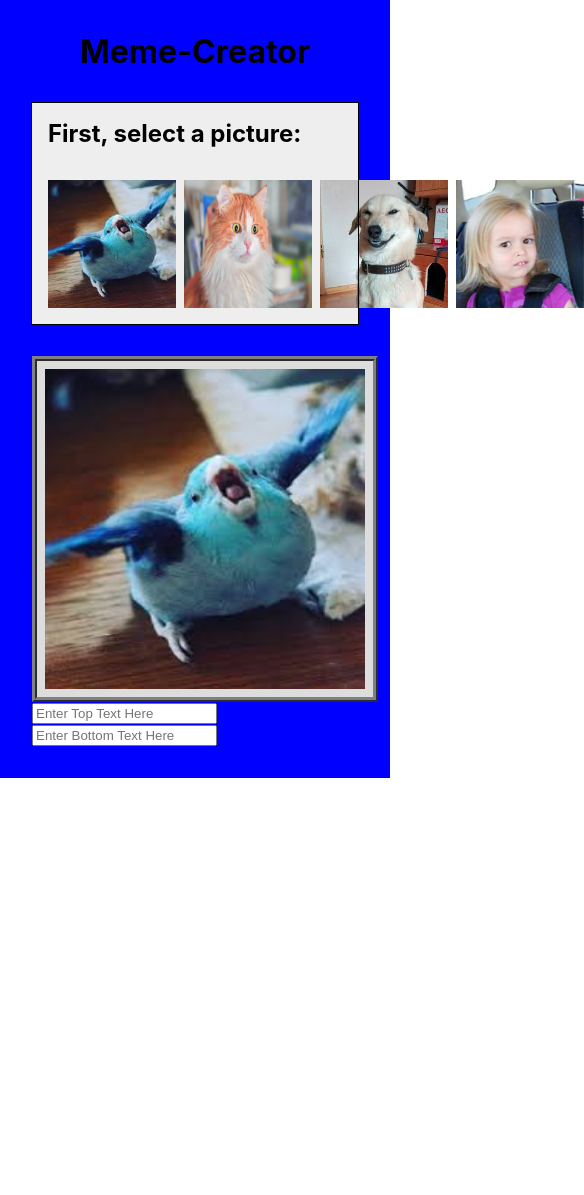
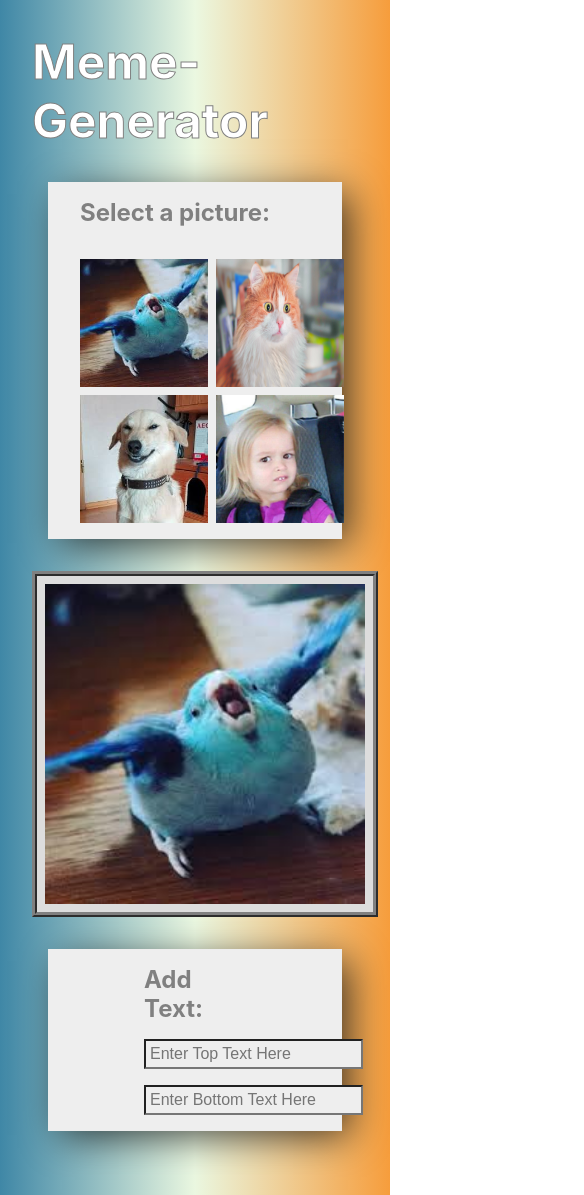
Before and after one commit to JulieStuneck/meme-generator, a React (Create React App) app: page / in a window 390 px wide. Shown: the whole page, 584 px wide, since content can reach past the window. Before the commit the page ends 844 px from the top, so only its background shows below. Built offline with nearby package versions, Linux system fonts and the light colour scheme.

Commit message:
responsive and additional styling

```diff
--- a/src/App.css
+++ b/src/App.css
@@ -1,4 +1,5 @@
 * {
     max-width: 960px;
     margin:auto;
-}
+    background: linear-gradient(#fff, #999);
+  }
--- a/src/ImagePicker.css
+++ b/src/ImagePicker.css
@@ -1,12 +1,21 @@
 .imagePicker {
-    padding: 1em;
-    outline: solid 1px;
+    padding: 1em 2em;
+    background: none;
     background-color: #eee;
-    margin: 2em 0em;
+    margin: 2em 1em;
+    -webkit-box-shadow: 10px 8px 37px -4px rgba(0,0,0,0.75);
+    -moz-box-shadow: 10px 8px 37px -4px rgba(0,0,0,0.75);
+    box-shadow: 10px 8px 37px -4px rgba(0,0,0,0.75);
+}
+
+.imagePicker h2 {
+    background: none;
+    color: gray;
 }
 
 .imageChoices {
     display: grid;
+    background: none;
     grid-gap: .5em;
     grid-template-columns: auto auto auto auto;
     justify-content: space-around;
@@ -17,3 +26,13 @@ img {
     height: 8em;
     width: 8em;
 }
+
+.imageChoices img:focus {
+  border: 2px dashed red;
+}
+
+@media only screen and (max-width: 600px) {
+  .imageChoices {
+    grid-template-columns: auto auto;
+  }
+}
--- a/src/ImagePicker.js
+++ b/src/ImagePicker.js
@@ -5,10 +5,9 @@ import './ImagePicker.css';
 class ImagePicker extends Component {
     render() {
         const { selectImage } = this.props;
-        console.log(selectImage)
         return (
             <div className="imagePicker">
-                <h2>First, select a picture:</h2>
+                <h2>Select a picture:</h2>
                 <div className="imageChoices">
                     <img src="/Images/Bird.jpeg" alt="bird" onClick={selectImage} />
                     <img src="Images/Cat.jpg" alt="cat" onClick={selectImage} />
--- a/src/MemeEditor.css
+++ b/src/MemeEditor.css
@@ -2,6 +2,17 @@
     display: flex;
     flex-direction: column;
     justify-content: space-around;
-    background-color: blue;
+    background: none;
+    background: linear-gradient(0.25turn, #3f87a6, #ebf8e1, #f69d3c);
     padding: 2em;
 }
+
+h1 {
+	font-size: 3rem;
+	background: none;
+	color: gray;
+	  -webkit-text-fill-color: #fff;
+	  -webkit-text-stroke-width: 1px;
+	  -webkit-text-stroke-color: gray;
+
+}
--- a/src/MemeEditor.js
+++ b/src/MemeEditor.js
@@ -29,10 +29,9 @@ class MemeEditor extends Component {
 
 
     render() {
-        // const { defaultImage } = this.state;
         return (
             <div className="container">
-                <h1>Meme-Creator</h1>
+                <h1>Meme-Generator</h1>
                 <ImagePicker className="imagePicker"
                     selectImage={this.selectImage}
                 />
--- a/src/MemePreview.css
+++ b/src/MemePreview.css
@@ -1,5 +1,6 @@
 .memePreview {
     display: flex;
+    background: none;
     justify-content: space-around;
     border: 5px ridge gray;
     background-color: #ddd;
@@ -17,10 +18,14 @@
 
 .textTop {
     position: absolute;
-    top: 1em;
+    top: 1.25em;
+    background: none;
+    font-size: 2rem;
 }
 
 .textBottom {
     position: absolute;
-    bottom: 1em;
+    bottom: 1.25em;
+    background: none;
+    font-size: 2rem;
 }
--- /dev/null
+++ b/src/TextInput.css
@@ -0,0 +1,34 @@
+.textInput {
+    background: none;
+    background-color: #eee;
+	padding: 1em 6em;
+	margin: 2em 1em;
+	-webkit-box-shadow: 10px 8px 37px -4px rgba(0,0,0,0.75);
+-moz-box-shadow: 10px 8px 37px -4px rgba(0,0,0,0.75);
+box-shadow: 10px 8px 37px -4px rgba(0,0,0,0.75);
+}
+
+.textInput h2 {
+    background: none;
+    color: gray;
+}
+
+.inputRow {
+	display: flex;
+	justify-content: space-around;
+	background: none;
+}
+
+input {
+	background: none;
+	background-color: #eee;
+	font-size: 1rem;
+	padding: .25em;
+	margin-top: 1em;
+}
+
+@media only screen and (max-width: 600px) {
+  .inputRow {
+    flex-direction: column;
+  }
+}
--- a/src/TextInput.js
+++ b/src/TextInput.js
@@ -1,5 +1,5 @@
 import React, { Component } from 'react';
-
+import "./TextInput.css"
 
 class TextInput extends Component {
 
@@ -7,6 +7,8 @@ class TextInput extends Component {
         const { setTopText, setBottomText, topText, bottomText } = this.props;
         return (
             <div className="textInput">
+                <h2>Add Text:</h2>
+                <div className="inputRow">
                     <input
                         type="text"
                         value={topText}
@@ -21,6 +23,7 @@ class TextInput extends Component {
                         placeholder="Enter Bottom Text Here"
                     />
                 </div>
+            </div>
         );
     }
 }
```
Lines whose indentation alone changed are shown as unchanged.
